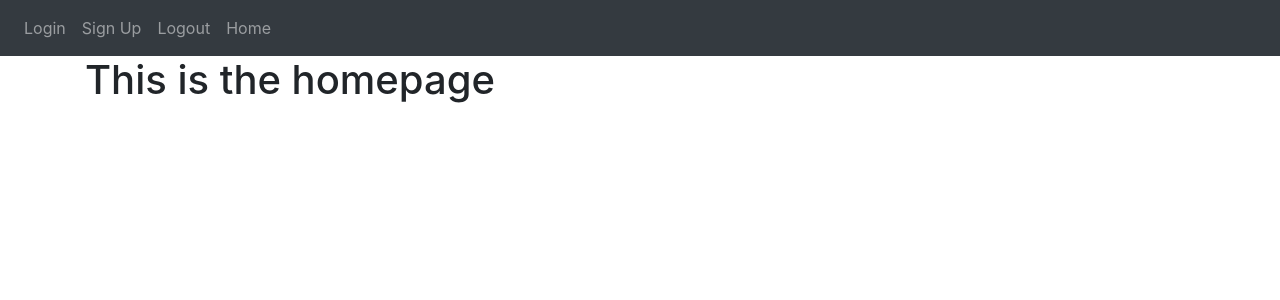
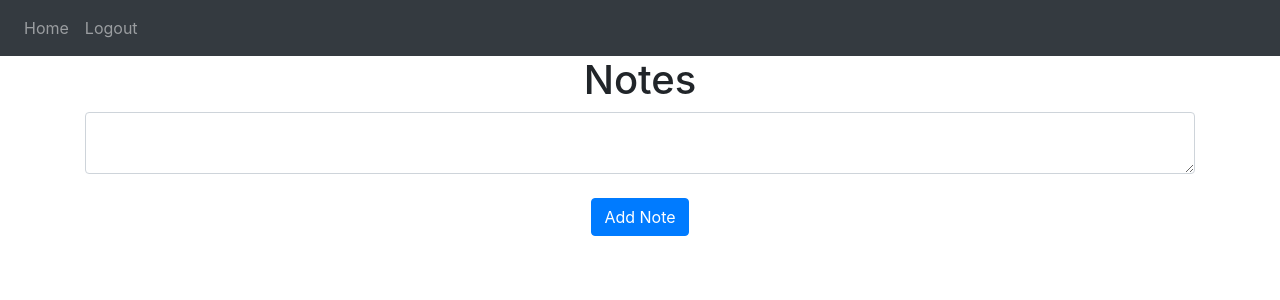
Before and after one commit to 24-03859/p6-final-proj, a Flask app: page / in a window 1280 px wide. Shown: the top 300 px of the page. Run offline with Flask 3, Linux system fonts and the light colour scheme; a user stored in the database is signed in; some libraries are stand-ins or nearby versions.

Commit message:
save lang

```diff
--- a/back_end/auth.py
+++ b/back_end/auth.py
@@ -23,7 +23,7 @@ def login():
         else:
             flash("Email does not exist.", category="error")
 
-    return render_template("login.html", boolean=True)
+    return render_template("login.html", user=current_user)
 
 @auth.route("/logout")
 @login_required
@@ -64,4 +64,4 @@ def sign_up():
 
             return redirect(url_for("views.home"))
 
-    return render_template("sign_up.html")
+    return render_template("sign_up.html", user=current_user)
--- a/back_end/static/index.js
+++ b/back_end/static/index.js
@@ -0,0 +1,30 @@
+// deleteNote sends a POST to /delete-note with JSON { noteID }.
+// The original project either omitted this function or used the wrong
+// variable name (`noteID` instead of `noteId`) which caused client-side
+// JS errors and prevented deletion requests from being sent correctly.
+async function deleteNote(noteId) {
+    try {
+        const res = await fetch('/delete-note', {
+            method: 'POST',
+            body: JSON.stringify({ noteID: noteId }),
+            headers: { 'Content-Type': 'application/json' }
+        });
+
+        if (!res.ok) {
+            console.error('Failed to delete note', res.status);
+            return;
+        }
+
+        // Remove the list item from the DOM if present, otherwise reload
+        const btn = document.querySelector(`#notes button[onClick*="${noteId}"]`);
+        if (btn && btn.parentElement) {
+            btn.parentElement.remove();
+        } else {
+            window.location.reload();
+        }
+    } catch (err) {
+        console.error('Error deleting note:', err);
+    }
+}
+
+window.deleteNote = deleteNote;
--- a/back_end/templates/base.html
+++ b/back_end/templates/base.html
@@ -32,10 +32,13 @@
       </button>
       <div class="collapse navbar-collapse" id="navbar">
         <div class="navbar-nav">
+          {% if user.is_authenticated %}
+          <a class="nav-item nav-link" id="home" href="/">Home</a>
+          <a class="nav-item nav-link" id="logout" href="/logout">Logout</a>
+          {% else %}
           <a class="nav-item nav-link" id="login" href="/login">Login</a>
           <a class="nav-item nav-link" id="signUp" href="/sign-up">Sign Up</a>
-          <a class="nav-item nav-link" id="logout" href="/logout">Logout</a>
-          <a class="nav-item nav-link" id="home" href="/">Home</a>
+          {% endif %}
         </div>
       </div>
     </nav>
--- a/back_end/templates/home.html
+++ b/back_end/templates/home.html
@@ -1,3 +1,22 @@
 {% extends "base.html"%}{% block title %} Home {% endblock %} {%block content%}
-<h1>This is the homepage</h1>
+<h1 align="center">Notes</h1>
+<ul class="list-group list-group-flush" id="notes">
+    {% for note in user.notes %}
+    <li class="list-group-item">
+        {{ note.data }}
+        <button type="button" class="close" onClick="deleteNote({{ note.id }})">
+            <span aria-hidden="true">&times;</span>
+        </button>
+    </li>
+    {% endfor %}
+</ul>
+<form method="POST">
+    <textarea name="note" id="note" class="form-control"></textarea>
+    <br/>
+    <div align="center">
+        <button type="submit" class="btn btn-primary">
+            Add Note
+        </button>
+    </div>
+</form>
 {%endblock%}
--- a/back_end/view.py
+++ b/back_end/view.py
@@ -1,9 +1,72 @@
-from flask import Blueprint, render_template
+from flask import Blueprint, render_template, request, flash, jsonify
 from flask_login import login_required, current_user
+import json
+
+# NOTE: Importing models at module import time can sometimes trigger
+# circular-import problems (ImportError) in Flask apps where the package
+# `back_end` initializes `db` and registers blueprints in `create_app()`.
+# To avoid that, import the `Note` model (and package `db`) inside the
+# request-handling functions where they're actually needed.
 
 view = Blueprint("views", __name__)
 
-@view.route("/")
+# NOTE: The correct Flask parameter name is `methods` (plural).
+# Using `method=[...]` will raise TypeError: unexpected keyword argument 'method'.
+@view.route("/", methods=["GET", "POST"])
 @login_required
 def home():
-    return render_template("home.html")
+    # Import models and db here to avoid circular-import / ImportError when
+    # the module is imported during app startup.
+    from .models import Note
+    from . import db
+
+    if request.method == "POST":
+        # request.form.get may return None if 'note' isn't supplied.
+        # Guard against that to avoid TypeError from len(None).
+        note = request.form.get("note") or ""
+
+        if len(note) < 1:
+            flash("Note too short!", category="error")
+        else:
+            new_note = Note(data=note, user_id=current_user.id)
+            db.session.add(new_note)
+            db.session.commit()
+            flash("Note Added!", category="success")
+
+    return render_template("home.html", user=current_user)
+
+
+# NOTE: Defining two routes with the same path `/` (one for GET/POST and
+# another for delete) causes routing conflicts. Use a distinct endpoint
+# for delete actions and the correct `methods` keyword.
+@view.route("/delete-note", methods=["POST"])
+def delete_note():
+    # request.data is a bytes object; parse JSON safely and handle errors.
+    try:
+        data = json.loads(request.data)
+    except Exception:
+        # Return a client error if JSON is invalid.
+        return {"error": "invalid request"}, 400
+
+    # The original code mistakenly accessed Note.data["noteID"].
+    # `Note` is the model class; `Note.data` is a Column descriptor, not
+    # the incoming JSON. We must read the note ID from the parsed JSON.
+    note_id = data.get("noteID") or data.get("noteId")
+    if not note_id:
+        return {"error": "missing note id"}, 400
+
+    # Import Note and db here to avoid ImportError during module import.
+    from .models import Note
+    from . import db
+
+    note = Note.query.get(note_id)
+    if not note:
+        return {"error": "note not found"}, 404
+
+    # Ensure the logged-in user owns the note before deleting.
+    if note.user_id != current_user.id:
+        return {"error": "unauthorized"}, 403
+
+    db.session.delete(note)
+    db.session.commit()
+    return jsonify({})
```
Also changed, not shown: instance/database.db (added).
